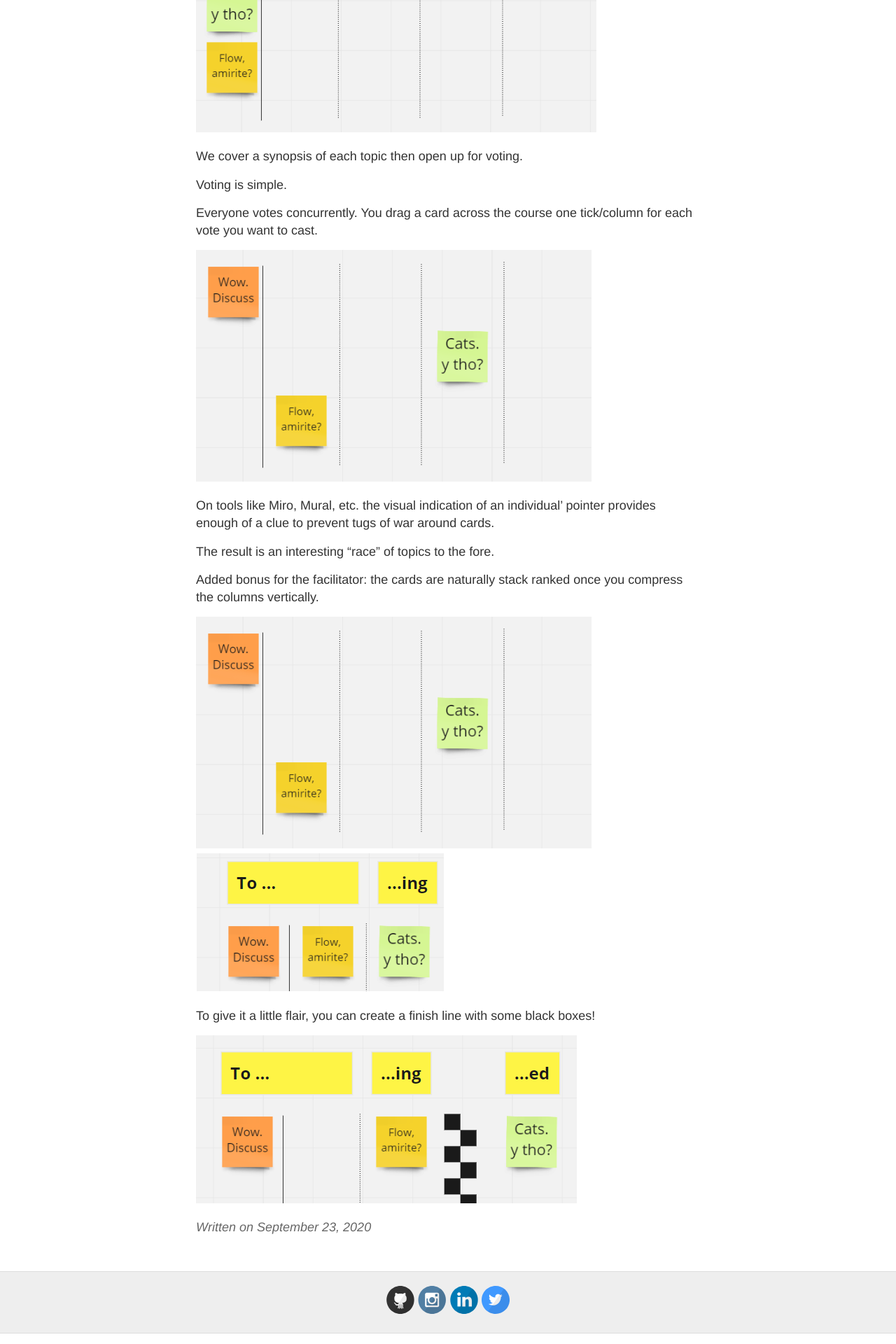
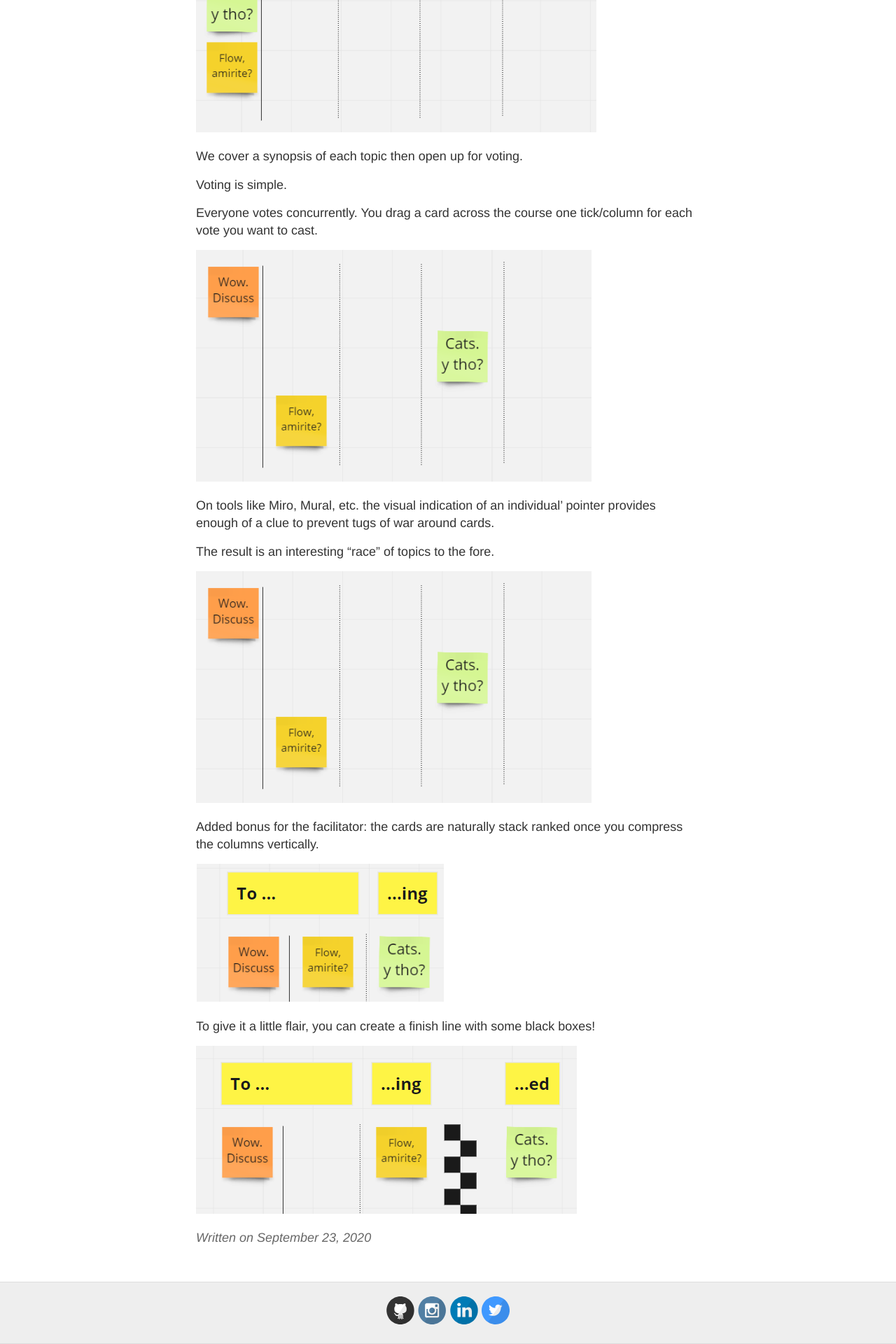
Before and after one commit to ceedon/ceedon.github.io, a Jekyll site: the page built from _posts/2020-09-23-derby-voting.md, in a window 1280 px wide. Shown: the part 894-2814 px from the top of the page at 70% size. Built offline with Jekyll 4.4.1, drawn with Linux system fonts in a browser that asks for light colours; our own code applies the rules of GitHub Pages for plain Markdown files.

Commit message:
We're doing phrasing.

```diff
--- a/_posts/2020-09-23-derby-voting.md
+++ b/_posts/2020-09-23-derby-voting.md
@@ -31,9 +31,10 @@ On tools like Miro, Mural, etc. the visual indication of an individual' pointer
 
 The result is an interesting "race" of topics to the fore.
 
+![Cards arranged in order of most votes to least; right to left, top to bottom](/images/derby-vote.png)
+
 Added bonus for the facilitator: the cards are naturally stack ranked once you compress the columns vertically.
 
-![Cards arranged in order of most votes to least; right to left, top to bottom](/images/derby-vote.png)
 ![Arrangement compressed](/images/derby-stack.png)
 
 To give it a little flair, you can create a finish line with some black boxes!
```
